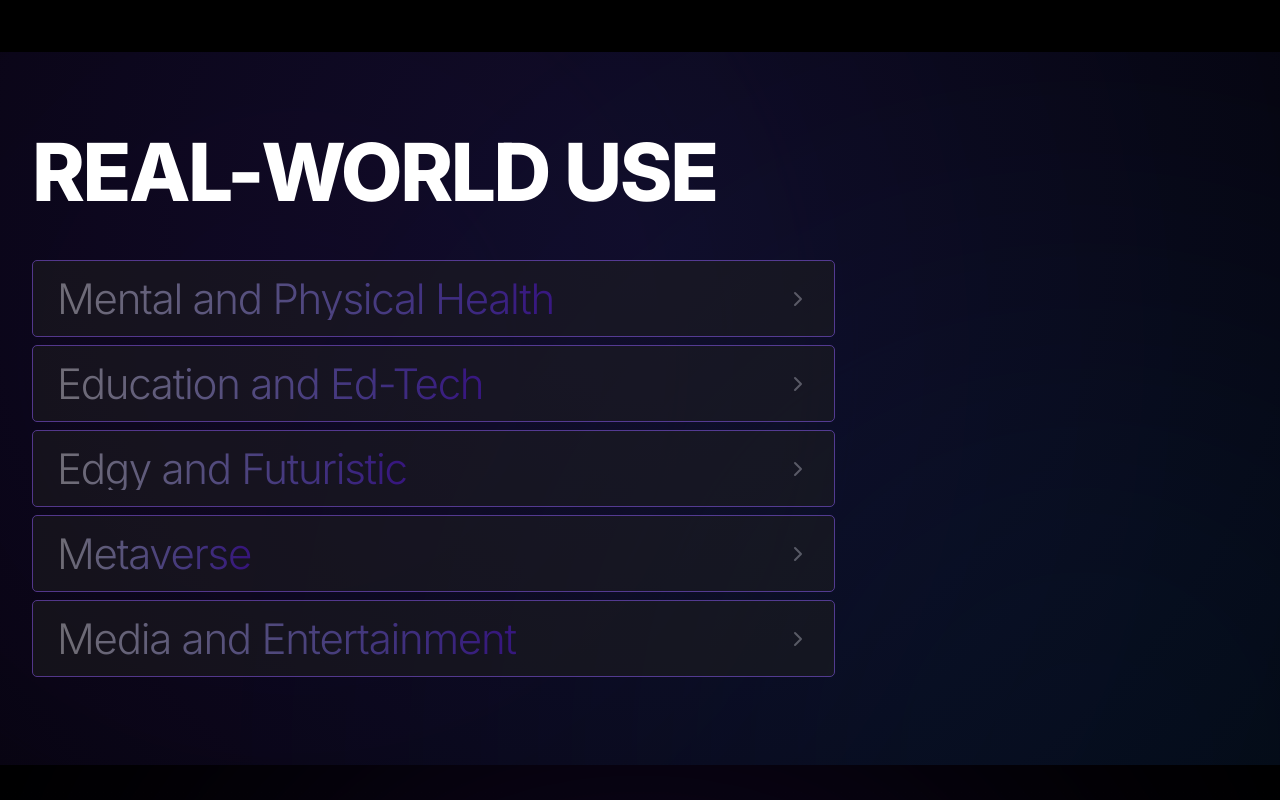
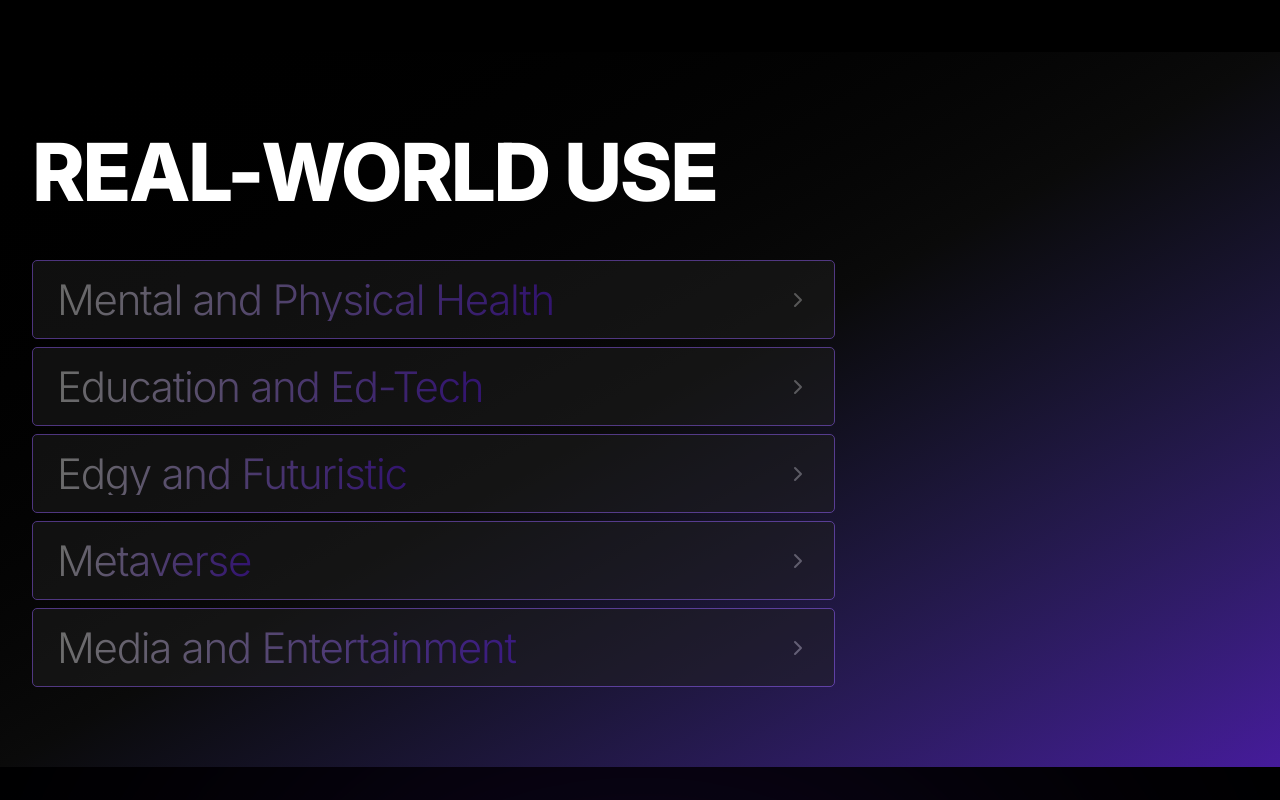
Before and after one commit to Ninad-AI/Landing-page, a Next.js app in the folder ninad-ai-landing-new/: page / in a window 1280 px wide. Shown: the part 4400-5200 px from the top of the page. Built offline with nearby package versions, Linux system fonts and the light colour scheme.

Commit message:
refactor 'real-world use' section

```diff
--- a/ninad-ai-landing-new/app/components/UseCases.tsx
+++ b/ninad-ai-landing-new/app/components/UseCases.tsx
@@ -1,13 +1,55 @@
+"use client";
+
+import { useState } from "react";
+
 const useCases = [
-  { name: "Mental and Physical Health" },
-  { name: "Education and Ed-Tech" },
-  { name: "Edgy and Futuristic" },
-  { name: "Metaverse" },
-  { name: "Media and Entertainment" },
+  {
+    name: "Mental and Physical Health",
+    items: [
+      "Compassionate AI therapist: Empathetic, comforting and supportive",
+      "Family Voice Support: Soothing, calming and connection",
+      "Multilingual Therapy Access: Real-time, Multilingual, Communication",
+      "Mindfulness Apps: Dynamic, Sensitive, Meditation",
+    ],
+  },
+  {
+    name: "Education and Ed-Tech",
+    items: [
+      "Star Teacher Voice Cloning: Personalized, Authentic, Inspiring",
+      "Interactive Tutoring Sessions: Interactive, Adaptive, Feedback-Loop",
+      "Engaging Narrations: Expressive, Captivating, Immersive",
+      "Historical Figure Narration: Historical Character Interactions: Star-Stuck, Iconic, Mesmerizing",
+    ],
+  },
+  {
+    name: "Edgy and Futuristic",
+    items: [
+      "Emotion-Responsive NPCs: Savage, Fun, Engaging",
+      "Iconic Character Voices: Nostalgic, Goated, Epic Conversations",
+      "Global Esports: Worldwide, Multilingual, Real-time",
+    ],
+  },
+  {
+    name: "Metaverse",
+    items: [
+      "Brand Ambassador Voices: Resonant, Consistent, Trusted",
+      "Multilingual Events: Real-Time, Barrier free, Impactful Communication",
+      "Dynamic Audiobook Narration: Character-driven, Immersive, Multilingual",
+      "Next-Gen Film Dubbing: Cinematic, Seamless, Emotive",
+    ],
+  },
+  {
+    name: "Media and Entertainment",
+    items: [
+      "Interactive Ads, Reimagined: Disruptive, Engaging, Impactful",
+      "Live Event Commentary: Real-time, Multilingual, Thrilling",
+      "Virtual Show Hosts: Witty, Entertaining, Creative",
+    ],
+  },
 ];
 
 // Arrow icon component
-function ArrowIcon() {
+function ArrowIcon({ isOpen }: { isOpen: boolean }) {
   return (
     <svg
       width="24"
@@ -15,6 +57,7 @@ function ArrowIcon() {
       viewBox="0 0 24 24"
       fill="none"
       xmlns="http://www.w3.org/2000/svg"
+      className={`transition-transform duration-300 ${isOpen ? "rotate-[-90deg]" : "rotate-0"}`}
     >
       <path
         d="M9 6L15 12L9 18"
@@ -28,42 +71,84 @@ function ArrowIcon() {
 }
 
 export default function UseCases() {
+  const [openIndex, setOpenIndex] = useState<number | null>(null);
+
+  const toggleAccordion = (index: number) => {
+    setOpenIndex(openIndex === index ? null : index);
+  };
+
   return (
-    <section id="use-cases" className="relative py-20 overflow-hidden">
-      {/* Background glow effects */}
-      <div className="absolute inset-0 pointer-events-none">
-        <div className="absolute w-[1000px] h-[1000px] bg-[#6125d8] rounded-full blur-[300px] opacity-10 -top-[200px] -left-[200px]" />
-        <div className="absolute w-[800px] h-[800px] bg-[#00a9ff] rounded-full blur-[250px] opacity-10 top-[300px] right-[-200px]" />
-      </div>
-
+    <section id="use-cases" className="relative py-20 overflow-hidden bg-gradient-to-br from-[#000000] via-[#0a0a0a] to-[#6125D8]/70">
       {/* Content */}
-      <div className="relative max-w-[1280px] mx-auto px-8">
+      <div className="relative max-w-[1400px] mx-auto px-8">
         {/* Section Title */}
-        <h2 className="font-inter font-extrabold text-[80px] leading-none tracking-[-2.4px] text-white uppercase mb-12">
+        <h2 className="font-inter font-extrabold text-[48px] md:text-[64px] lg:text-[80px] leading-none tracking-[-2.4px] text-white uppercase mb-12">
           Real-World Use
         </h2>
 
-        {/* Use Cases List */}
-        <div className="max-w-[803px]">
-          {useCases.map((useCase, index) => (
+        {/* Use Cases Accordion */}
+        <div className="max-w-[803px] flex flex-col gap-2">
+          {useCases.map((useCase, index) => {
+            const isOpen = openIndex === index;
+            return (
               <div
                 key={index}
-              className="relative group"
+                className="relative"
               >
-              {/* Card Background */}
-              <div className="h-[77px] bg-[#1f1f1f] border border-[#9968fa] rounded-[5px] opacity-50 mb-2 flex items-center justify-between px-6 cursor-pointer hover:opacity-70 transition-opacity">
+                {/* Accordion Item */}
+                <div
+                  onClick={() => toggleAccordion(index)}
+                  className={`bg-[#1f1f1f] border border-[#9968fa] rounded-[5px] cursor-pointer transition-all duration-700 ease-in-out ${
+                    isOpen
+                      ? "opacity-100"
+                      : openIndex !== null
+                        ? "opacity-30 hover:opacity-50"
+                        : "opacity-50 hover:opacity-70"
+                  }`}
+                >
+                  {/* Header */}
+                  <div className="h-[77px] flex items-center justify-between px-6">
                     {/* Use Case Name */}
-                <h3 className="font-inter font-light text-[42px] leading-none tracking-[-1.26px] gradient-text bg-gradient-to-r from-white/80 from-[3%] to-[#6125d8] to-[96%]">
+                    <h3
+                      className="font-inter font-light text-[24px] sm:text-[32px] md:text-[38px] lg:text-[42px] leading-none tracking-[-1.26px] bg-clip-text text-transparent"
+                      style={{
+                        backgroundImage:
+                          "linear-gradient(102deg, rgba(255, 255, 255, 0.8) 3%, #6125d8 96%)",
+                      }}
+                    >
                       {useCase.name}
                     </h3>
 
                     {/* Arrow */}
-                <div className="text-white/60">
-                  <ArrowIcon />
+                    <div className="text-white/60 flex-shrink-0 ml-4">
+                      <ArrowIcon isOpen={isOpen} />
+                    </div>
+                  </div>
+
+                  {/* Content - Expandable */}
+                  <div
+                    className="overflow-hidden"
+                    style={{
+                      maxHeight: isOpen ? "600px" : "0px",
+                      opacity: isOpen ? 1 : 0,
+                      transition: "max-height 700ms ease-in-out, opacity 700ms ease-in-out",
+                    }}
+                  >
+                    <ul className="px-6 pb-6 pt-2 list-disc list-inside space-y-2">
+                      {useCase.items.map((item, itemIndex) => (
+                        <li
+                          key={itemIndex}
+                          className="font-nunito text-[16px] sm:text-[18px] md:text-[20px] lg:text-[22px] leading-[1.32] tracking-[-0.66px] text-white/90 ml-4"
+                        >
+                          {item}
+                        </li>
+                      ))}
+                    </ul>
                   </div>
                 </div>
               </div>
-          ))}
+            );
+          })}
         </div>
       </div>
     </section>
```
Lines whose indentation alone changed are shown as unchanged.
